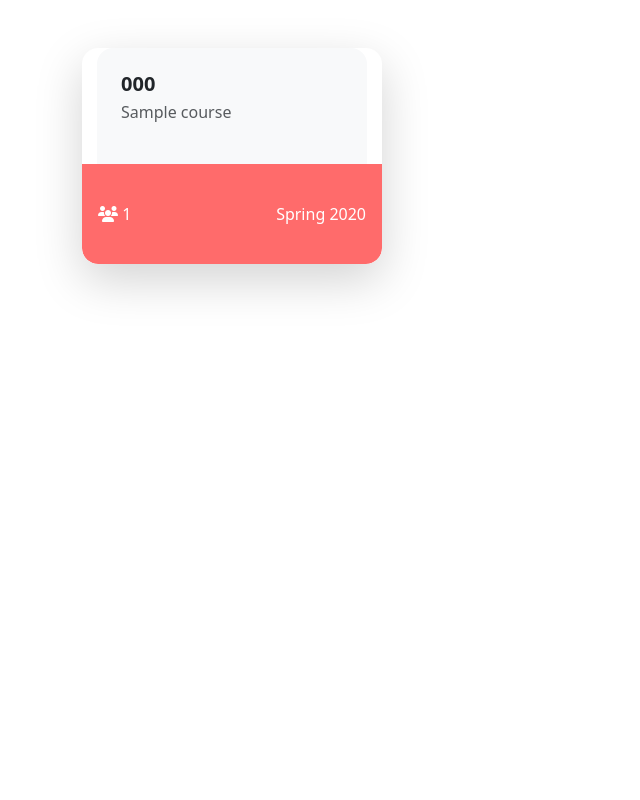
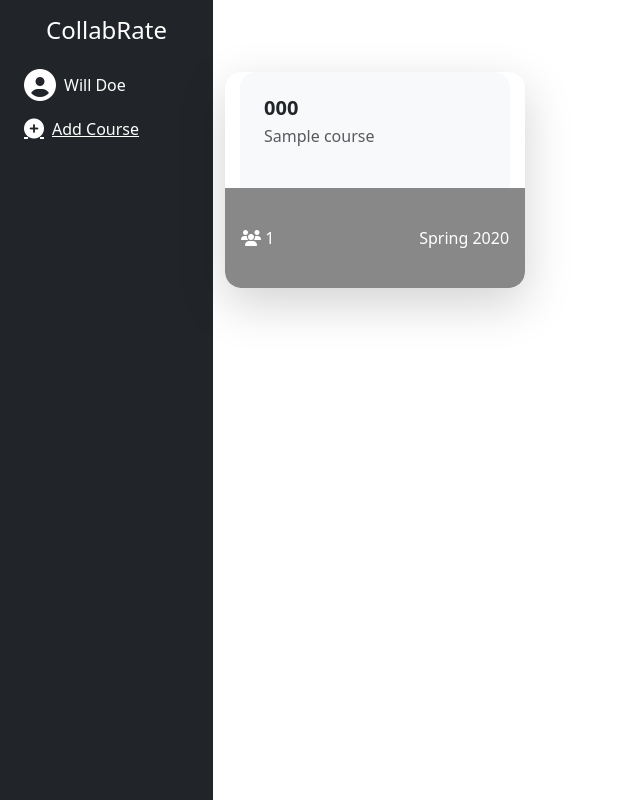
Before and after one commit to michaelcastellano2/Forked-Deployment, a Django app: page /dashboard/ in a window 1280 px wide. Shown: the part 60-860 px from the top of the page, without its empty margins (0-640 px from the left). Before the commit the page ends 353 px from the top, so only its background shows below. Run offline with Django 5.2, Linux system fonts and the light colour scheme; a user stored in the database is signed in; tables that the repository leaves empty hold one stand-in row (values such as "Sample post").

Commit message:
rerouting login to dashboard

```diff
--- a/CollabRate/dashboard/models.py
+++ b/CollabRate/dashboard/models.py
@@ -1,23 +1,30 @@
+import random
 from django.db import models
-from accounts.models import CustomUser #import the user model from accounts
-
 
 class Course(models.Model):
-   SEMESTER_CHOICES = [
-       ('Spring', 'Spring'),
-       ('Fall', 'Fall'),
-   ]
+    SEMESTER_CHOICES = [
+        ('Spring', 'Spring'),
+        ('Fall', 'Fall'),
+    ]
 
+    COLOR_CHOICES = [
+        "#ff6b6b", "#4CAF50", "#3498db", "#f39c12", "#9b59b6",
+        "#e74c3c", "#1abc9c", "#e67e22", "#2ecc71", "#8e44ad",
+        "#c0392b", "#16a085", "#f1c40f", "#d35400", "#27ae60",
+        "#2980b9", "#7f8c8d", "#bdc3c7", "#34495e"
+    ]
 
-   code = models.CharField(max_length=20)
-   title = models.CharField(max_length=100)
-   student_count = models.IntegerField(default=0)
-   semester = models.CharField(max_length=10, choices=SEMESTER_CHOICES)
-   year = models.IntegerField()
+    code = models.CharField(max_length=20)
+    title = models.CharField(max_length=100)
+    student_count = models.IntegerField(default=0)
+    semester = models.CharField(max_length=10, choices=SEMESTER_CHOICES)
+    year = models.IntegerField()
+    color = models.CharField(max_length=7, blank=True, null=True)  # Allow blank colors
 
+    def save(self, *args, **kwargs):
+        if not self.color:  # If no color is set, assign a random one
+            self.color = random.choice(self.COLOR_CHOICES)
+        super().save(*args, **kwargs)
 
-   #professor = models.ForeignKey(CustomUser, on_delete=models.CASCADE, limit_choices_to={'user_type': 'professor'})
-
-
-   def __str__(self):
-       return f"{self.code} - {self.title} ({self.semester} {self.year})"
+    def __str__(self):
+        return f"{self.code} - {self.title} ({self.semester} {self.year})"
--- a/CollabRate/dashboard/views.py
+++ b/CollabRate/dashboard/views.py
@@ -6,5 +6,6 @@ from .models import Course
 
 @login_required
 def dashboard(request):
+    #color choices for the dashboard
     courses = Course.objects.all() #Fetch all courses
     return render(request, 'dashboard/dashboard.html', {'courses': courses})
--- a/CollabRate/main/settings.py
+++ b/CollabRate/main/settings.py
@@ -124,7 +124,7 @@ AUTHENTICATION_BACKENDS = (
 ACCOUNT_LOGIN_METHOD = 'email'
 ACCOUNT_EMAIL_REQUIRED = True
 ACCOUNT_USERNAME_REQUIRED = False
-LOGIN_REDIRECT_URL = '/'
+LOGIN_REDIRECT_URL = '/dashboard/'
 LOGOUT_REDIRECT_URL = '/'
 SOCIALACCOUNT_AUTO_SIGNUP = False
 
--- a/CollabRate/templates/dashboard/course_card.html
+++ b/CollabRate/templates/dashboard/course_card.html
@@ -6,7 +6,7 @@
 
 
     <div class="p-3 d-flex justify-content-between align-items-center w-100"
-         style="background-color: #ff6b6b; color: white; border-radius: 0 0 16px 16px; min-height: 100px; max-width: 100%;">
+        style="background-color: {{ course.color|default:'#4CAF50' }}; color: white; border-radius: 0 0 16px 16px; min-height: 100px; width: 100%;">
         <span><i class="fas fa-users"></i> {{ course.student_count }}</span>
         <span>{{ course.semester }} {{ course.year }}</span>
     </div>
--- a/CollabRate/templates/dashboard/dashboard.html
+++ b/CollabRate/templates/dashboard/dashboard.html
@@ -1,11 +1,14 @@
 {% extends 'collabrate/base.html' %}
 {% block title %}Dashboard{% endblock %}
 
+{% block content %}
+<div class="d-flex">
+    <!-- Include the Sidebar -->
+    {% include "dashboard/sidenav.html" %}
 
-{% block content %}
+    <!-- Main Content -->
     <div class="container mt-5">
         <h1 class="mb-4 text-center"></h1>
-
 
         <div class="row">
             {% for course in courses %}
@@ -15,4 +18,5 @@
             {% endfor %}
         </div>
     </div>
+</div>
 {% endblock %}
--- /dev/null
+++ b/CollabRate/templates/dashboard/sidenav.html
@@ -0,0 +1,18 @@
+<div class="d-flex flex-column vh-100 p-3 bg-dark text-white" style="width: 250px; min-height: 100vh;">
+    <!-- CollabRate Logo -->
+    <h4 class="mb-4 text-center">CollabRate</h4>
+
+    <!-- Profile Name-->
+    <div class="d-flex align-items-center px-2 mb-3">
+        <i class="fas fa-user-circle fa-2x me-2"></i>
+        <span>Will Doe</span>
+    </div>
+
+    <!-- Create New Course-->
+    <div class="px-2 mb-3">
+        <a href="#" class="text-white d-flex align-items-center">
+            <i class="fas fa-plus-circle fa-lg me-2"></i>
+            <span>Add Course</span>
+        </a>
+    </div>
+</div>
```
Also changed, not shown: CollabRate/dashboard/migrations/0001_initial.py (added), CollabRate/dashboard/migrations/0002_course_color.py (added), CollabRate/dashboard/migrations/0003_alter_course_color.py (added), CollabRate/dashboard/migrations/0004_alter_course_color.py (added), CollabRate/dashboard/migrations/__init__.py (added). Lines whose indentation alone changed are shown as unchanged.
